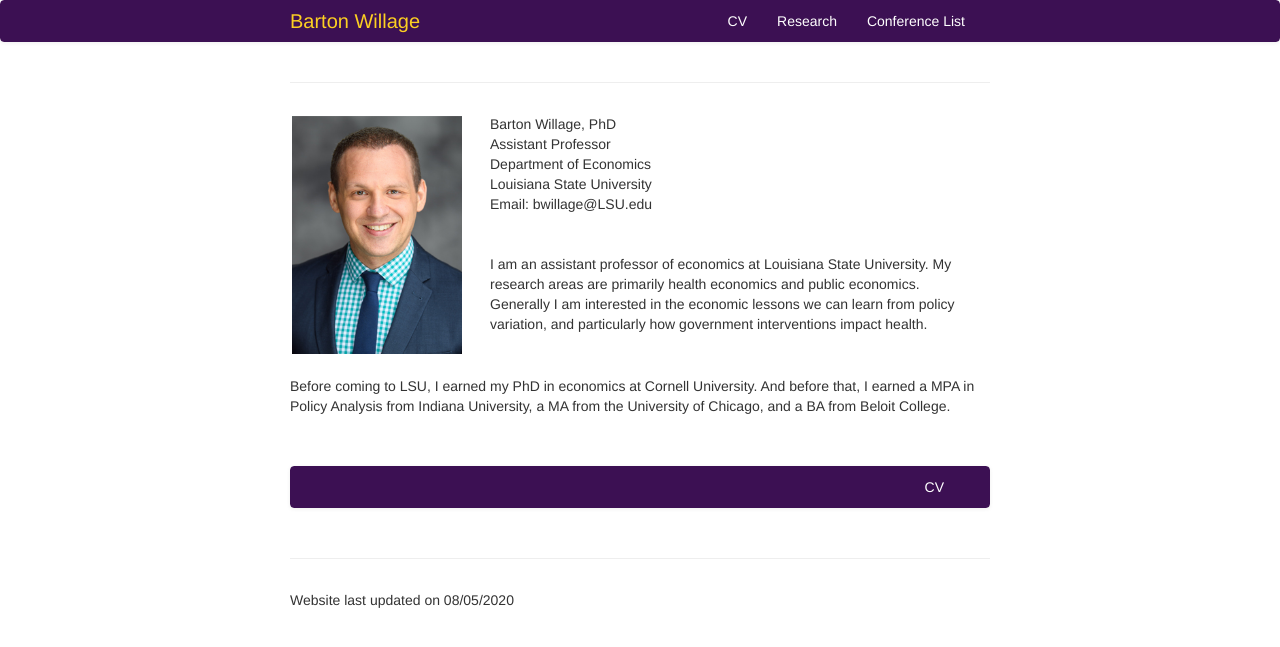
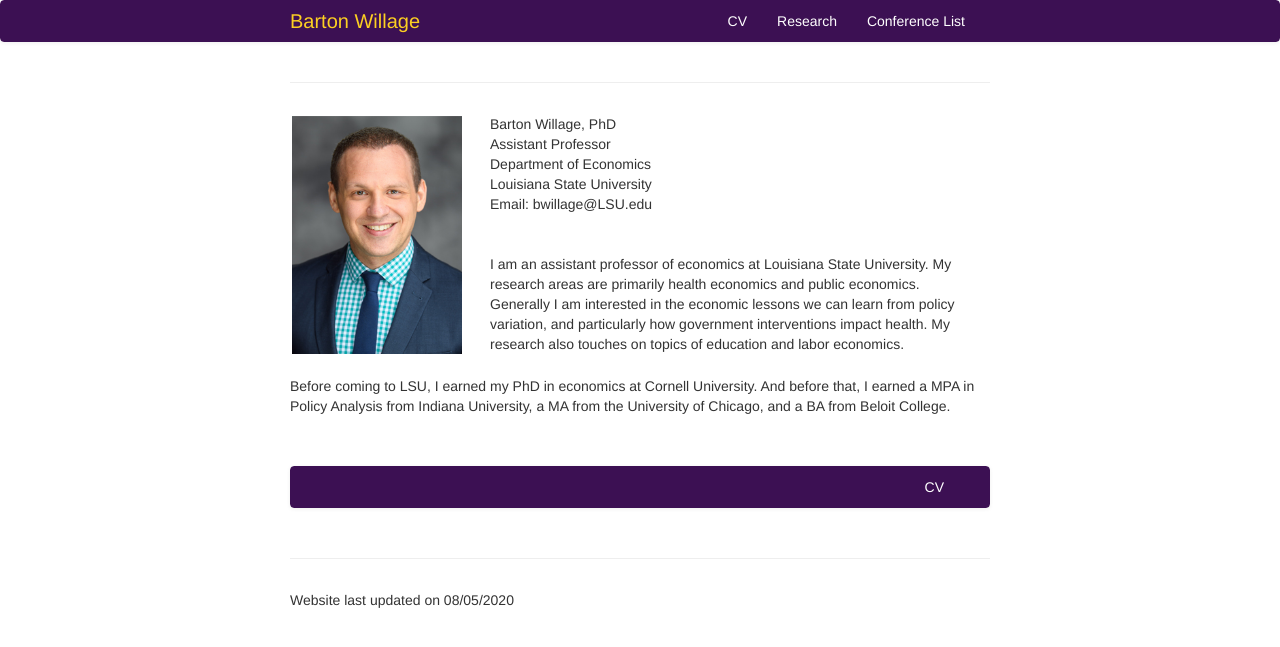
Before and after one commit to bjwillage/bjwillage.github.io, a Jekyll site: the page built from index.md, in a window 1280 px wide. Shown: the top 647 px of the page. Built offline with Jekyll 4.4.1, drawn with Linux system fonts in a browser that asks for light colours.

Commit message:
Update index.md

```diff
--- a/index.md
+++ b/index.md
@@ -29,7 +29,7 @@ keywords:
             Email: bwillage@LSU.edu<br><br>
 
 
-        <br>I am an assistant professor of economics at Louisiana State University. My research areas are primarily health economics and public economics. Generally I am interested in the economic lessons we can learn from policy variation, and particularly how government interventions impact health.
+        <br>I am an assistant professor of economics at Louisiana State University. My research areas are primarily health economics and public economics. Generally I am interested in the economic lessons we can learn from policy variation, and particularly how government interventions impact health. My research also touches on topics of education and labor economics.
 
             </div>
         </div>
```
